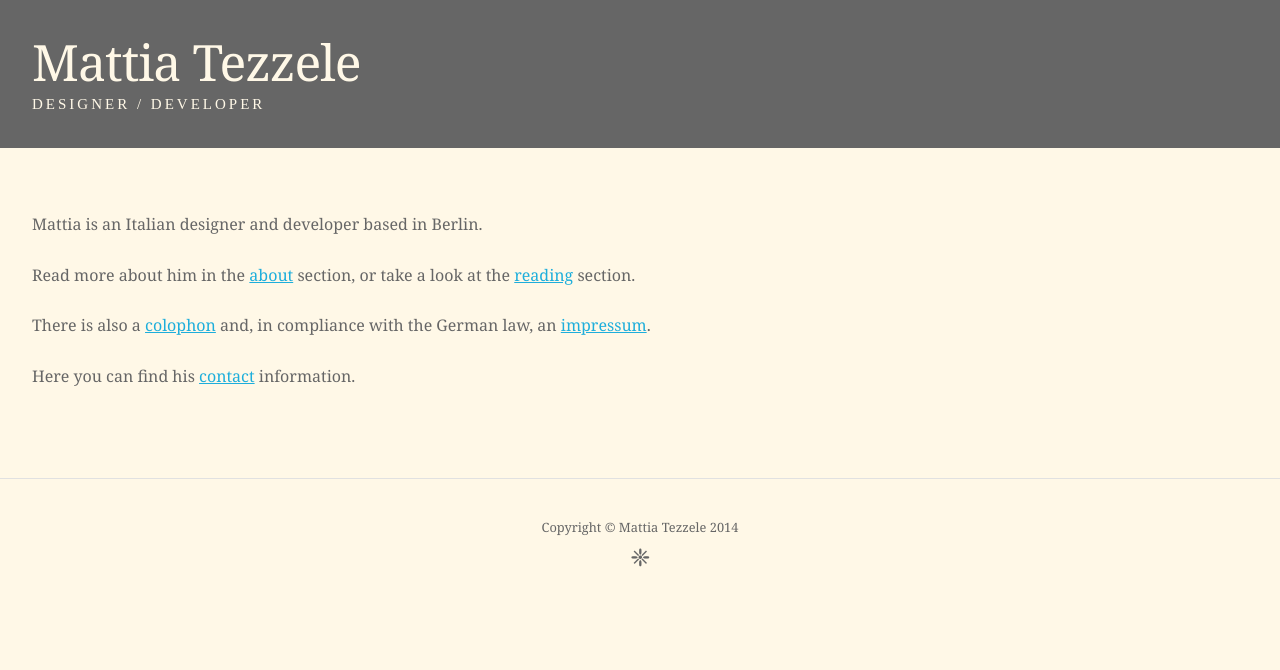
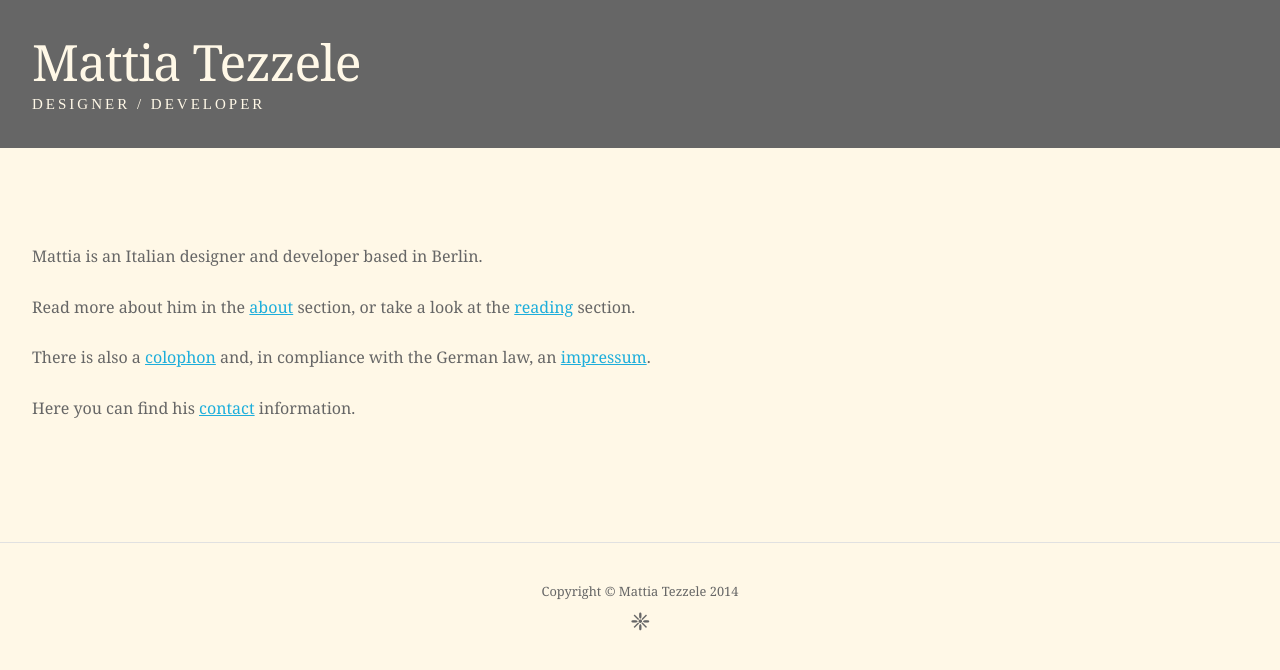
Before and after one commit to mrzool/mrzool.github.io, a Jekyll site: the page built from index.md, in a window 1280 px wide. Shown: the top 670 px of the page. Built offline with Jekyll 4.4.1, drawn with Linux system fonts in a browser that asks for light colours.

Commit message:
Moar whitespace

```diff
--- a/css/skeleton.css
+++ b/css/skeleton.css
@@ -31,7 +31,7 @@
   position: relative;
   /* width: 80%;  */
   max-width: 44em;
-  margin: 4em 2em;
+  margin: 6em 2em;
   padding: 0; }
 .container .column,
 .container .columns {
```
